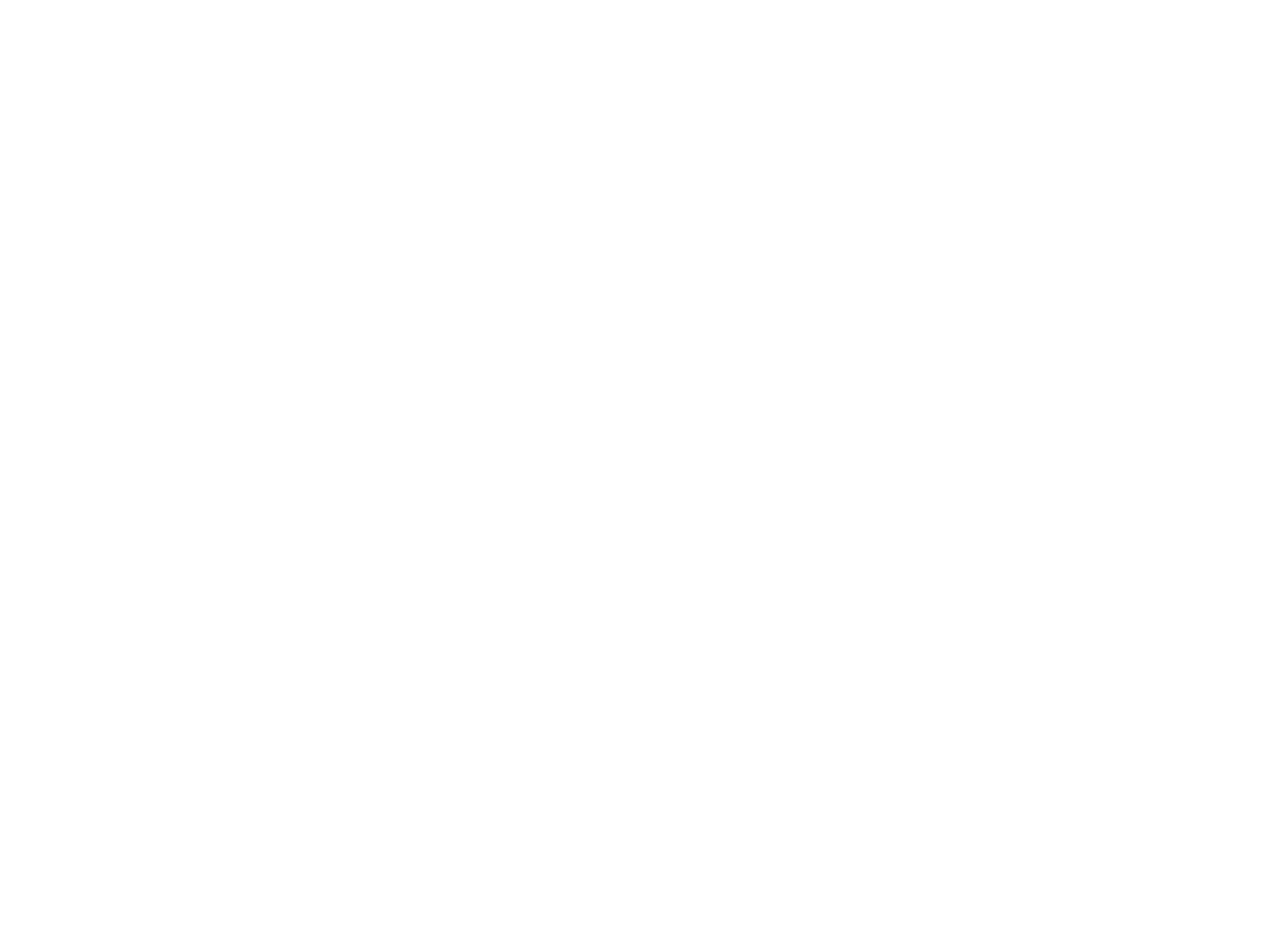
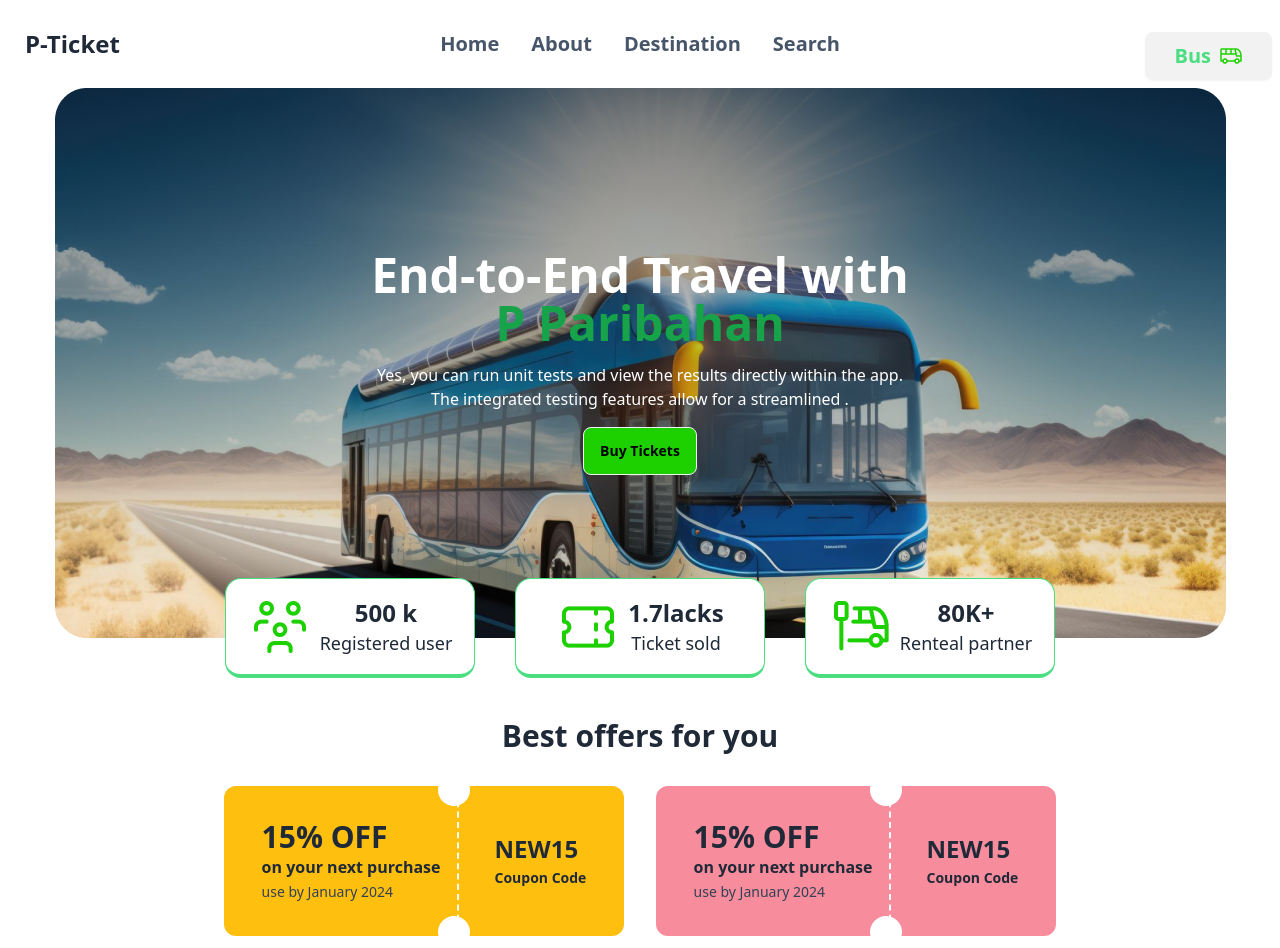
Before and after one commit to tushar54/online-ticketing, a plain HTML site: page index.html in a window 1280 px wide. Before the commit the page ends 800 px from the top, so only its background shows below. Drawn offline with nearby package versions, Linux system fonts and the light colour scheme.

Commit message:
here is my second commit

```diff
--- a/index.html
+++ b/index.html
@@ -7,9 +7,151 @@
     <link href="https://cdn.jsdelivr.net/npm/daisyui@4.12.12/dist/full.min.css" rel="stylesheet" type="text/css" />
 <script src="https://cdn.tailwindcss.com"></script>
 </head>
-<body>
+<body class="container mx-auto">
+
+<nav>
+    <div class="navbar bg-base-100">
+        <div class="navbar-start">
+          <a class="btn btn-ghost text-2xl font-bold">P-Ticket</a>
+        </div>
+        <div class="navbar-center hidden lg:flex">
+          <ul class="menu menu-horizontal px-1 font-bold text-xl text-slate-600">
+            <li><a>Home</a></li>
+            <li>
+              <a href="">About</a>
+            </li>
+            <li><a>Destination</a></li>
+            <li><a>Search</a></li>
+          </ul>
+        </div>
+        <div class="navbar-end">
+        <div>
+            <div class="dropdown">
+                <div tabindex="0" role="button" class="btn btn-ghost lg:hidden">
+                  <svg
+                    xmlns="http://www.w3.org/2000/svg"
+                    class="h-5 w-5"
+                    fill="none"
+                    viewBox="0 0 24 24"
+                    stroke="currentColor">
+                    <path
+                      stroke-linecap="round"
+                      stroke-linejoin="round"
+                      stroke-width="2"
+                      d="M4 6h16M4 12h8m-8 6h16" />
+                  </svg>
+                </div>
+                <ul
+                  tabindex="0"
+                  class="menu menu-sm dropdown-content bg-base-100 rounded-box z-[1] mt-3 w-52 p-2 shadow absolute right-0 top-6">
+                  <li><a>Home</a></li>
+                  <li>
+                    <a>About</a>
+                  </li>
+                  <li><a>Destination</a></li>
+                  <li><a>Search</a></li>
+                </ul>
+              </div>
+                <div class="hidden lg:block">
+                    <a class="btn text-green-400 text-xl px-7">Bus <span><img src="./images/bus-icon.png" alt=""></span></a>
+                </div>
+        </div>
+        </div>
+      </div>
+</nav >
 
 
+<!-- header section  -->
+<header class="container mx-auto">
+  <div class="bg-[url('./images/banner.png')] bg-no-repeat h-[550px] flex flex-col justify-center items-center text-center bg-center  relative">
+  <!-- ... -->
+   <div class="space-y-4">
+    <h1 class="text-5xl font-bold">
+     <span class="text-white "> End-to-End Travel with</span> <br> <span class="text-green-600 ">
+        P Paribahan
+      </span>
+    </h1>
+    <p class="text-white">
+      Yes, you can run unit tests and view the results directly within the app. <br> The integrated testing features allow for a streamlined .
+    </p>
+    <button class="btn text-black bg-[#1DD100]">
+      Buy Tickets
+    </button>
+   </div>
+
+
+   <div class="flex justify-between items-center gap-10 absolute -bottom-10">
+    <div>
+      <div class="flex justify-center items-center bg-white rounded-2xl border border-b-4 border-green-400 w-[250px] h-[100px] space-x-2">
+        <img src="./images/people.png" alt="">
+      <div >
+        <h1 class="text-2xl font-bold">500 k</h1>
+        <p class="text-lg">Registered user</p>
+      </div>
+      </div>
+    </div>
+    <div>
+      <div class="flex justify-center items-center bg-white rounded-2xl border border-b-4 border-green-400 w-[250px] h-[100px] space-x-2">
+        <img src="./images/ticket-cupon.png" alt="">
+       <div>
+        <h1 class="text-2xl font-bold">1.7lacks</h1>
+        <p class="text-lg">Ticket sold</p>
+       </div>
+      </div>
+    </div>
+    <div>
+      <div class="flex justify-center items-center bg-white rounded-2xl border border-b-4 border-green-400 w-[250px] h-[100px] space-x-2">
+        <img src="./images/stoppage.png" alt="">
+        <div>
+          <h1 class="text-2xl font-bold">80K+</h1>
+        <p class="text-lg">Renteal partner</p>
+        </div>
+      </div>
+    </div>
+   </div>
+</div>
+</header>
+<!-- header section end -->
+ <!-- card section -->
+ <section class=" mt-20">
+ <div class="flex flex-col justify-center items-center space-y-8">
+  <h1 class=" text-3xl font-bold">
+    Best offers for you
+  </h1>
+  <div class="flex justify-center items-center gap-8">
+    <div class="flex justify-center items-center bg-[#FFBF0F] rounded-xl w-[400px] h-[150px] gap-3 relative">
+<div class="border-r-2 border-white border-dashed pr-4 h-[140px] flex flex-col justify-center items-center">
+ <h1><span class="text-3xl font-bold">15% OFF</span> <br>
+ <span class="font-bold"> on your next purchase</span> <br>
+ <span class="text-sm text-slate-700"> use by January 2024</span></h1>
+</div>
+<div class="pl-6">
+<span class="text-2xl font-bold">NEW15 </span><br>
+  <span class="text-sm font-bold">Coupon Code</span>
+</div>
+<div class="w-8 h-8 bg-white rounded-full absolute -top-3 right-[154px]">
+</div>
+<div class="w-8 h-8 bg-white rounded-full absolute -bottom-3 right-[154px]">
+</div>
+    </div>
+    <div class="flex justify-center items-center bg-[#F78C9C] rounded-xl w-[400px] h-[150px] gap-3 relative">
+<div class="border-r-2 border-white border-dashed pr-4 h-[140px] flex flex-col justify-center items-center">
+ <h1><span class="text-3xl font-bold">15% OFF</span> <br>
+ <span class="font-bold"> on your next purchase</span> <br>
+ <span class="text-sm text-slate-700"> use by January 2024</span></h1>
+</div>
+<div class="pl-6">
+<span class="text-2xl font-bold">NEW15 </span><br>
+  <span class="text-sm font-bold">Coupon Code</span>
+</div>
+<div class="w-8 h-8 bg-white rounded-full absolute -top-3 right-[154px]">
+</div>
+<div class="w-8 h-8 bg-white rounded-full absolute -bottom-3 right-[154px]">
+</div>
+    </div>
+  </div>
+ </div>
+ </section>
     <script src="./main.js"></script>
 </body>
 </html>
```
Also changed, not shown: tailwind.config.js (added).
